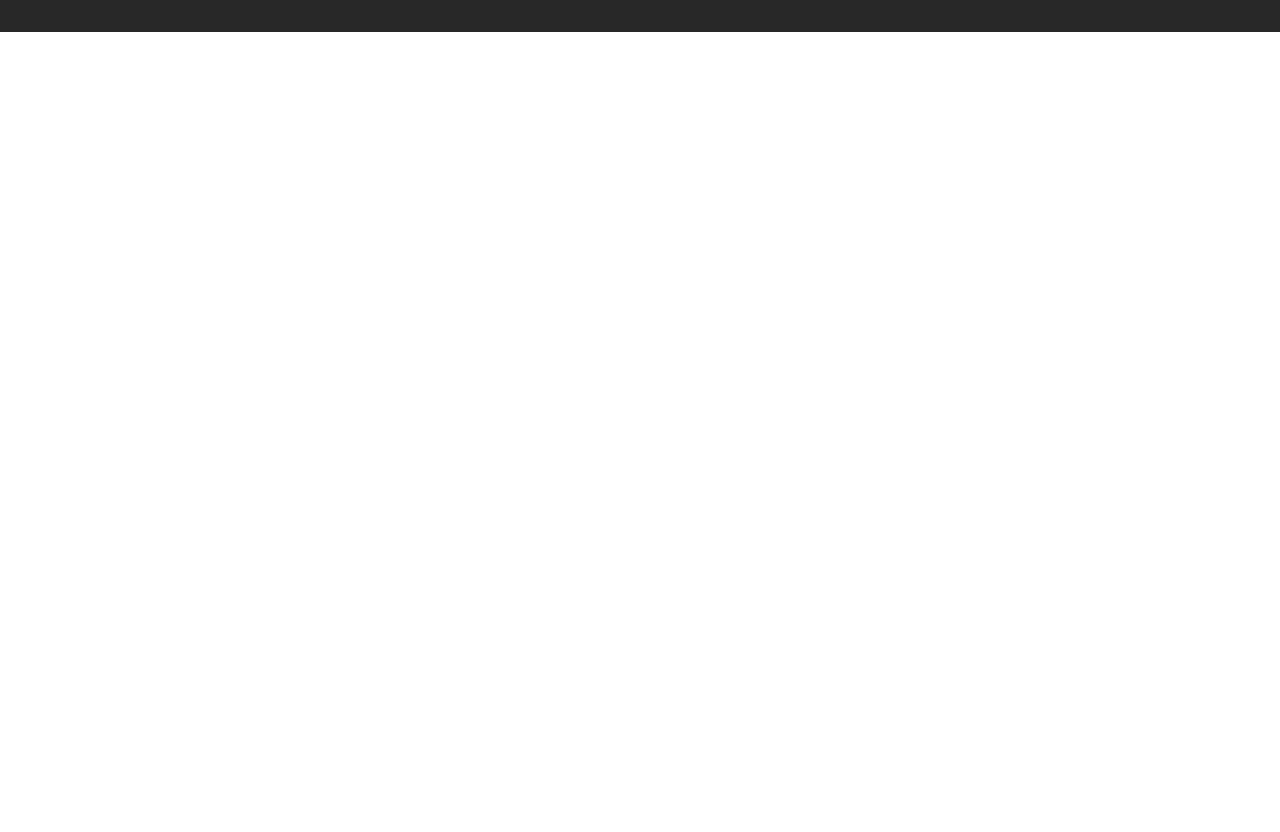
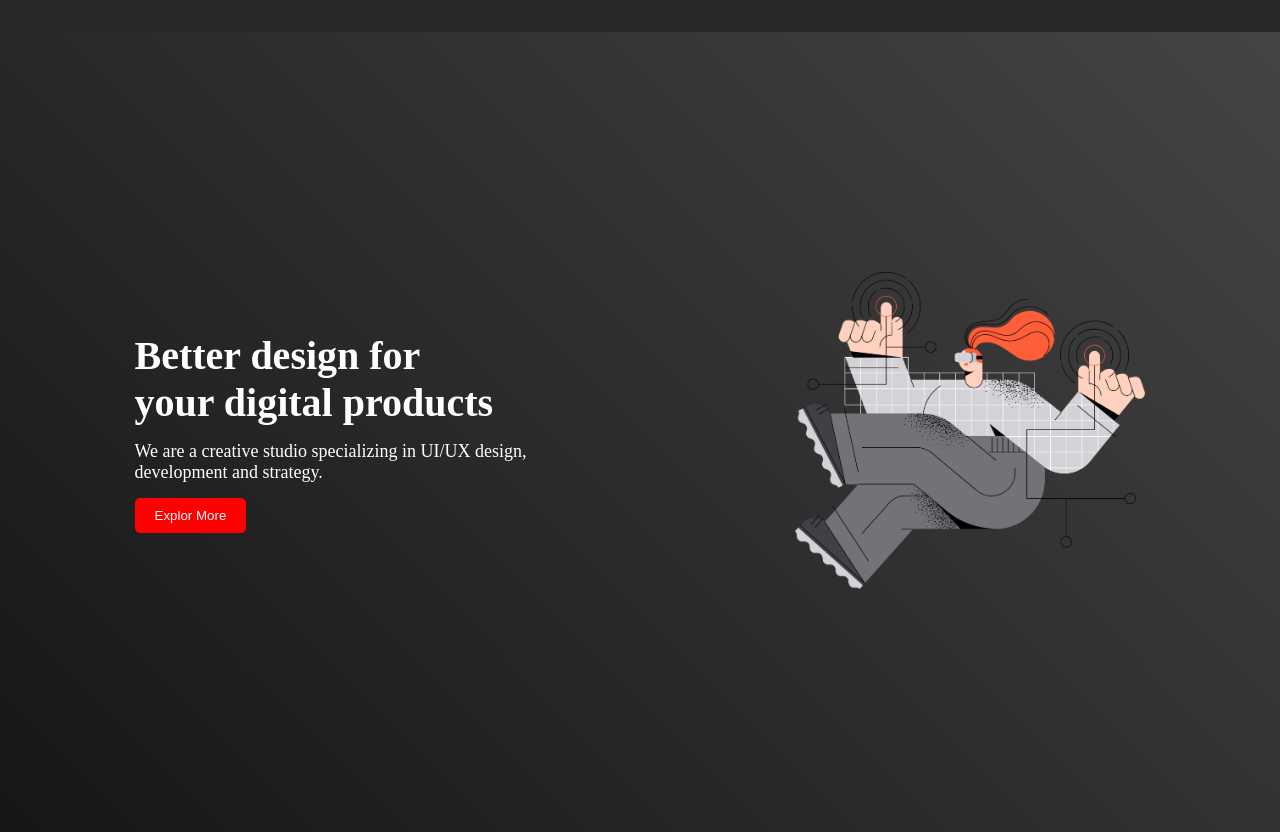
Before and after one commit to rathininfo/digital-agency, a plain HTML site: page index.html in a window 1280 px wide. Shown: the part 97-929 px from the top of the page. Before the commit the page ends 800 px from the top, so only its background shows below. Drawn offline with Linux system fonts and the light colour scheme.

Commit message:
website main part section

```diff
--- a/index.html
+++ b/index.html
@@ -25,6 +25,26 @@
         </nav>
     </header>
 <!------------End Header Part--------------->
-<!------Star Website Main Part-------------->
+<!------Star Website Main first banner Part---------->
+
+<main>
+    <section>
+        <div class="banner-container">
+            <div class="banner-text">
+            <h1 class="title">Better design for <br>
+                your digital products</h1>
+                <p class="descripton">We are a creative studio specializing in UI/UX design, <br> development and strategy.</p>
+                <button class="btn">Explor More</button>
+            </div>
+
+                <div class="banner-photo">
+                    <img class="banner-img" src="images/banner.png" alt="Banner Image">
+                </div>
+        </div>
+
+    </section>
+</main>
+<!------End Website Main first banner Part---------->
+
 </body>
 </html>
--- a/style.css
+++ b/style.css
@@ -3,6 +3,8 @@
     padding: 0;
     box-sizing: border-box;
 }
+
+/* Start header section */
 
 .menu_container{
     background-color: rgb(40, 40, 40);
@@ -34,3 +36,50 @@
 .item:hover{
     color: aqua;
 }
+
+/* End header section */
+
+/* Start main section */
+
+.banner-img{
+    width: 350px;
+}
+
+.banner-container{
+    display: flex;
+    justify-content: space-around;
+    align-items: center;
+    height: 100vh;
+    color: white;
+    background-image: url('images/background.png');
+    background: linear-gradient(45deg,#161616, #444444);
+    background-repeat: repeat;
+    background-size: cover;
+}
+
+.title{
+
+    font-size: 40px;
+    font-weight: 600;
+
+}
+
+.descripton{
+
+    font-size: 18px;
+    margin-top: 15px;
+
+}
+
+.btn{
+
+    margin-top: 15px;
+    background-color: red;
+    padding: 10px 20px;
+    color: white;
+    border: none;
+    border-radius: 5px;
+
+}
+
+/* End main section */
```
